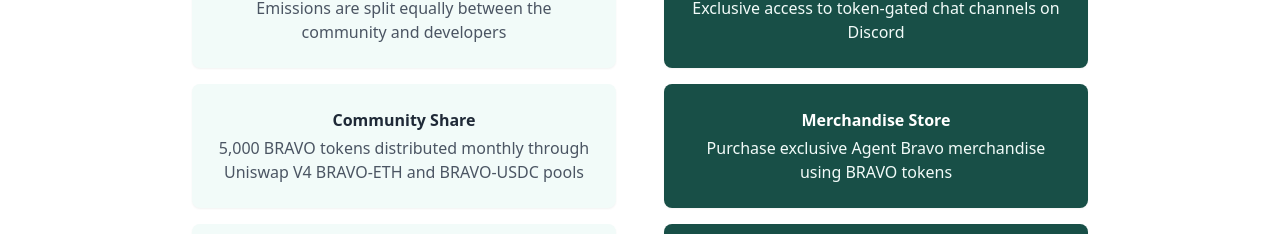
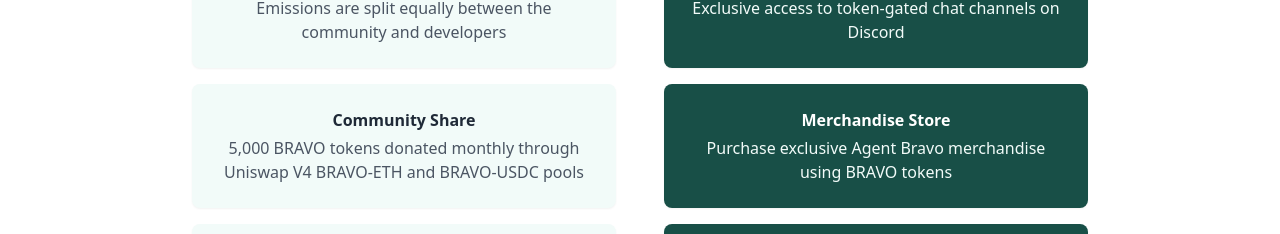
Before and after one commit to mikeghen/agent-bravo-frontend, a React (Vite) app: page / in a window 1280 px wide. Shown: the part 1918-2152 px from the top of the page. Built offline with nearby package versions, Linux system fonts and the light colour scheme.

Commit message:
Update token details text
Change "distributed" to "donated" in the token details section.

```diff
--- a/src/components/token/TokenDetailsSection.tsx
+++ b/src/components/token/TokenDetailsSection.tsx
@@ -26,7 +26,7 @@ const DetailCard = ({ icon, title, description, isUtility = false }: DetailCardP
 
 const TokenDetailsSection = () => {
   return (
-    <div className="max-w-4xl mx-auto mt-24"> {/* Increased margin from mt-16 to mt-24 */}
+    <div className="max-w-4xl mx-auto mt-24">
       <h2 className="text-3xl font-bold text-gray-900 mb-12">Token Details</h2>
       <div className="grid md:grid-cols-2 gap-12">
         <div className="space-y-4">
@@ -36,7 +36,7 @@ const TokenDetailsSection = () => {
           />
           <DetailCard
             title="Community Share"
-            description="5,000 BRAVO tokens distributed monthly through Uniswap V4 BRAVO-ETH and BRAVO-USDC pools"
+            description="5,000 BRAVO tokens donated monthly through Uniswap V4 BRAVO-ETH and BRAVO-USDC pools"
           />
           <DetailCard
             title="Developer Share"
```
